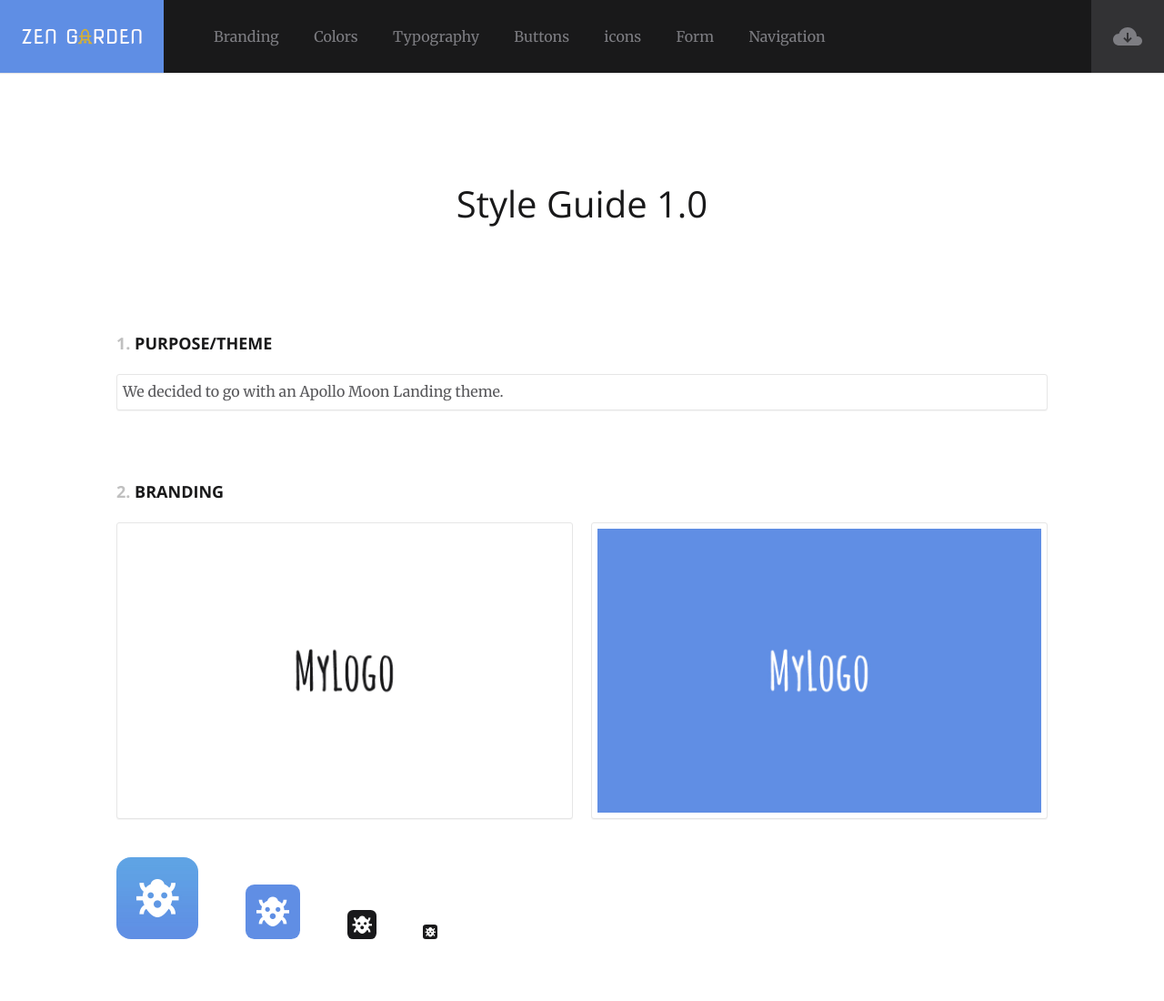
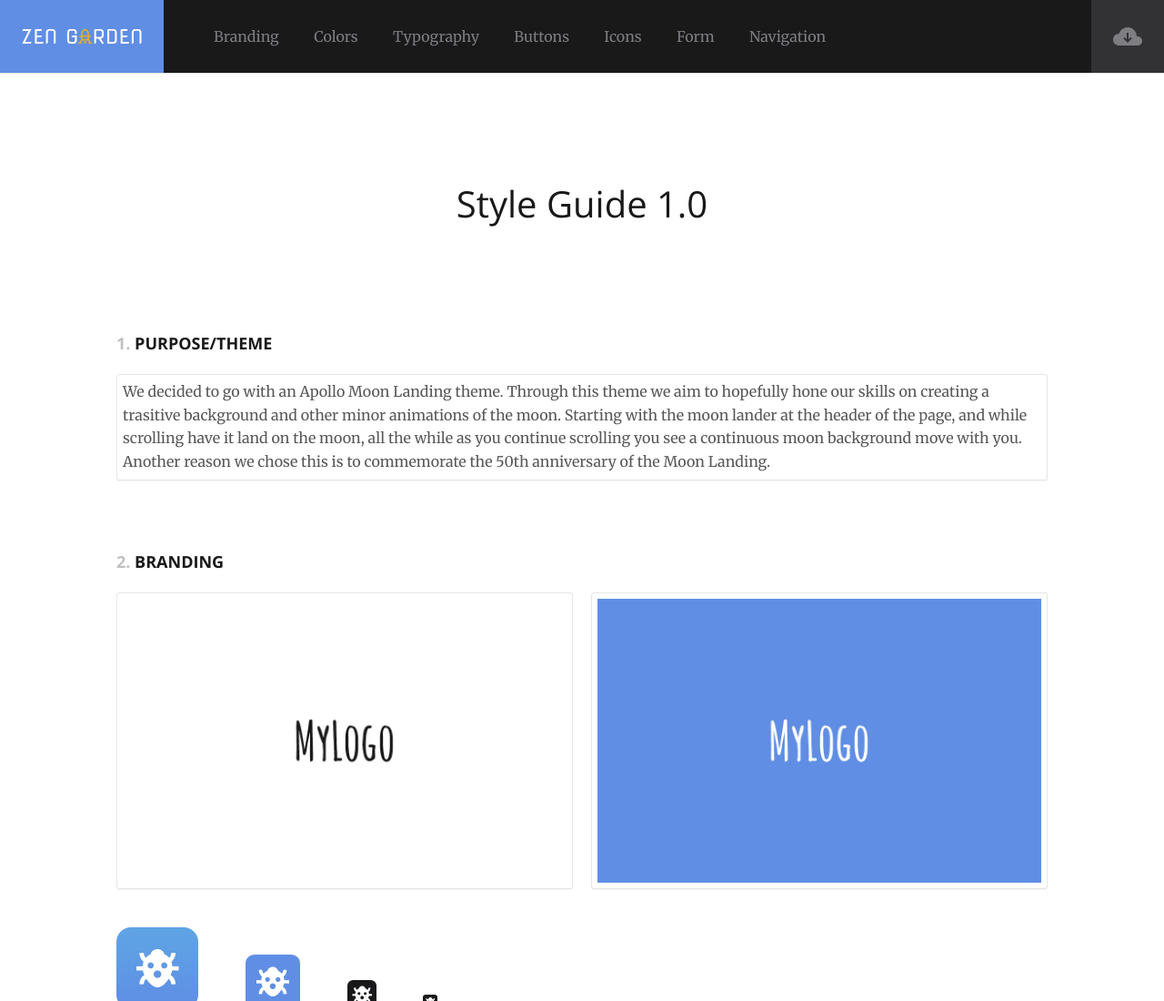
Before and after one commit to AdamFinder/The-Mercury-Project, a website built with Parcel: page src/index.html in a window 1280 px wide. Shown: the top 1100 px of the page at 91% size. Built offline with nearby package versions, Linux system fonts and the light colour scheme.

Commit message:
Html update

```diff
--- a/src/index.html
+++ b/src/index.html
@@ -26,7 +26,7 @@
           <li><a href="#colors">Colors</a></li>
           <li><a href="#typography">Typography</a></li>
           <li><a href="#buttons">Buttons</a></li>
-          <li><a href="#icons">icons</a></li>
+          <li><a href="#icons">Icons</a></li>
           <li><a href="#form">Form</a></li>
           <li><a href="#navigation">Navigation</a></li>
         </ul>
@@ -45,7 +45,13 @@
       <section id="purpose" class="cd-purpose">
         <h2>Purpose/Theme</h2>
 
-        <div class="cd-box"><p>We decided to go with an Apollo Moon Landing theme.</p></div>
+        <div class="cd-box"><p>We decided to go with an Apollo Moon Landing theme. Through this theme
+          we aim to hopefully hone our skills on creating a trasitive background and other minor
+          animations of the moon. Starting with the moon lander at the header of the page, and while
+          scrolling have it land on the moon, all the while as you continue scrolling
+          you see a continuous moon background move with you. Another reason we chose this is to
+          commemorate the 50th anniversary of the Moon Landing.
+        </p></div>
       </section>
 
       <section id="branding" class="cd-branding">
```
